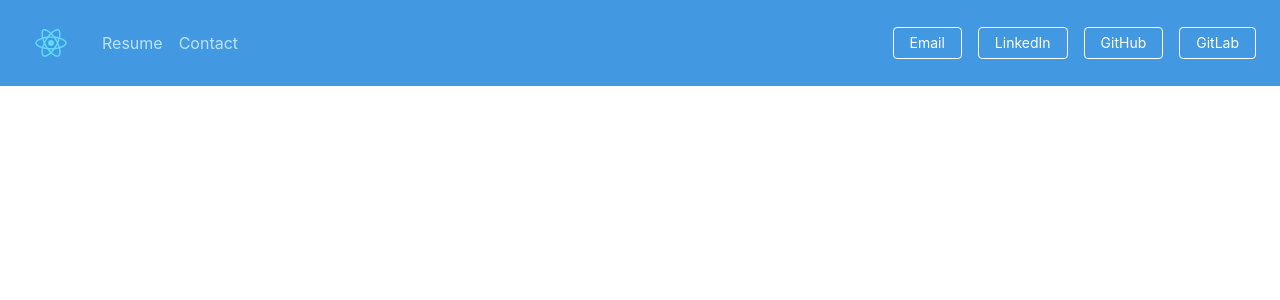
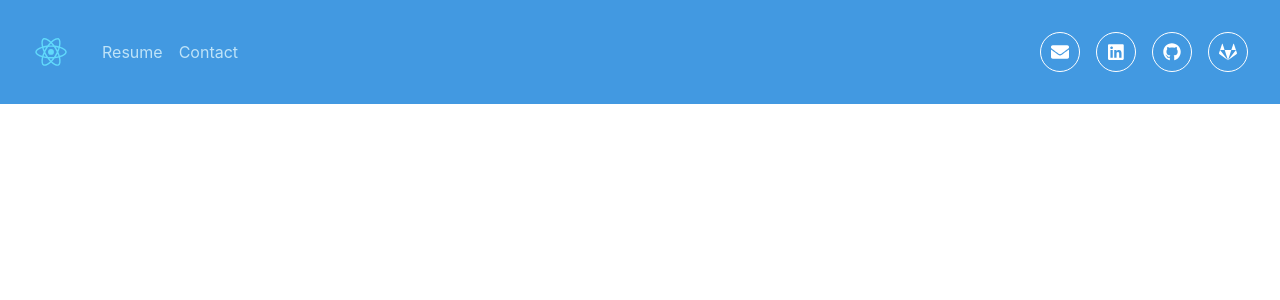
Before and after one commit to seendsouza/seendsouza.github.io, a React (Create React App) app: page / in a window 1280 px wide. Shown: the top 300 px of the page. Built offline with nearby package versions, Linux system fonts and the light colour scheme.

Commit message:
feat: add icons to RightLinks and simplify

```diff
--- a/src/components/Header/rightlinks.js
+++ b/src/components/Header/rightlinks.js
@@ -1,33 +1,33 @@
 import React from "react";
+import { FontAwesomeIcon } from "@fortawesome/react-fontawesome";
+import { faEnvelope } from "@fortawesome/free-solid-svg-icons";
+import {
+  faLinkedin,
+  faGithub,
+  faGitlab
+} from "@fortawesome/free-brands-svg-icons";
 
-export default class Logo extends React.Component {
+class RightLink extends React.Component {
   render() {
     return (
-      <div>
-        <a
-          href="/"
-          class="inline-block text-sm px-4 py-2 leading-none border rounded text-white border-white hover:border-transparent hover:text-blue-500 hover:bg-white mt-4 lg:mt-0 mr-4"
-        >
-          Email
-        </a>
-        <a
-          href="/"
-          class="inline-block text-sm px-4 py-2 leading-none border rounded text-white border-white hover:border-transparent hover:text-blue-500 hover:bg-white mt-4 lg:mt-0 mr-4"
-        >
-          LinkedIn
-        </a>
-        <a
-          href="/"
-          class="inline-block text-sm px-4 py-2 leading-none border rounded text-white border-white hover:border-transparent hover:text-blue-500 hover:bg-white mt-4 lg:mt-0 mr-4"
-        >
-          GitHub
-        </a>
-        <a
-          href="/"
-          class="inline-block text-sm px-4 py-2 leading-none border rounded text-white border-white hover:border-transparent hover:text-blue-500 hover:bg-white mt-4 lg:mt-0"
-        >
-          GitLab
-        </a>
+      <a
+        href={this.props.href}
+        class="block text-lg h-10 w-10 flex items-center justify-center leading-none border rounded-full text-white border-white hover:border-transparent hover:text-blue-500 hover:bg-white m-2"
+      >
+        <FontAwesomeIcon icon={this.props.icon} />
+      </a>
+    );
+  }
+}
+
+export default class RightLinks extends React.Component {
+  render() {
+    return (
+      <div class="flex flex-row">
+        <RightLink href="/" icon={faEnvelope} />
+        <RightLink href="/" icon={faLinkedin} />
+        <RightLink href="/" icon={faGithub} />
+        <RightLink href="/" icon={faGitlab} />
       </div>
     );
   }
```
